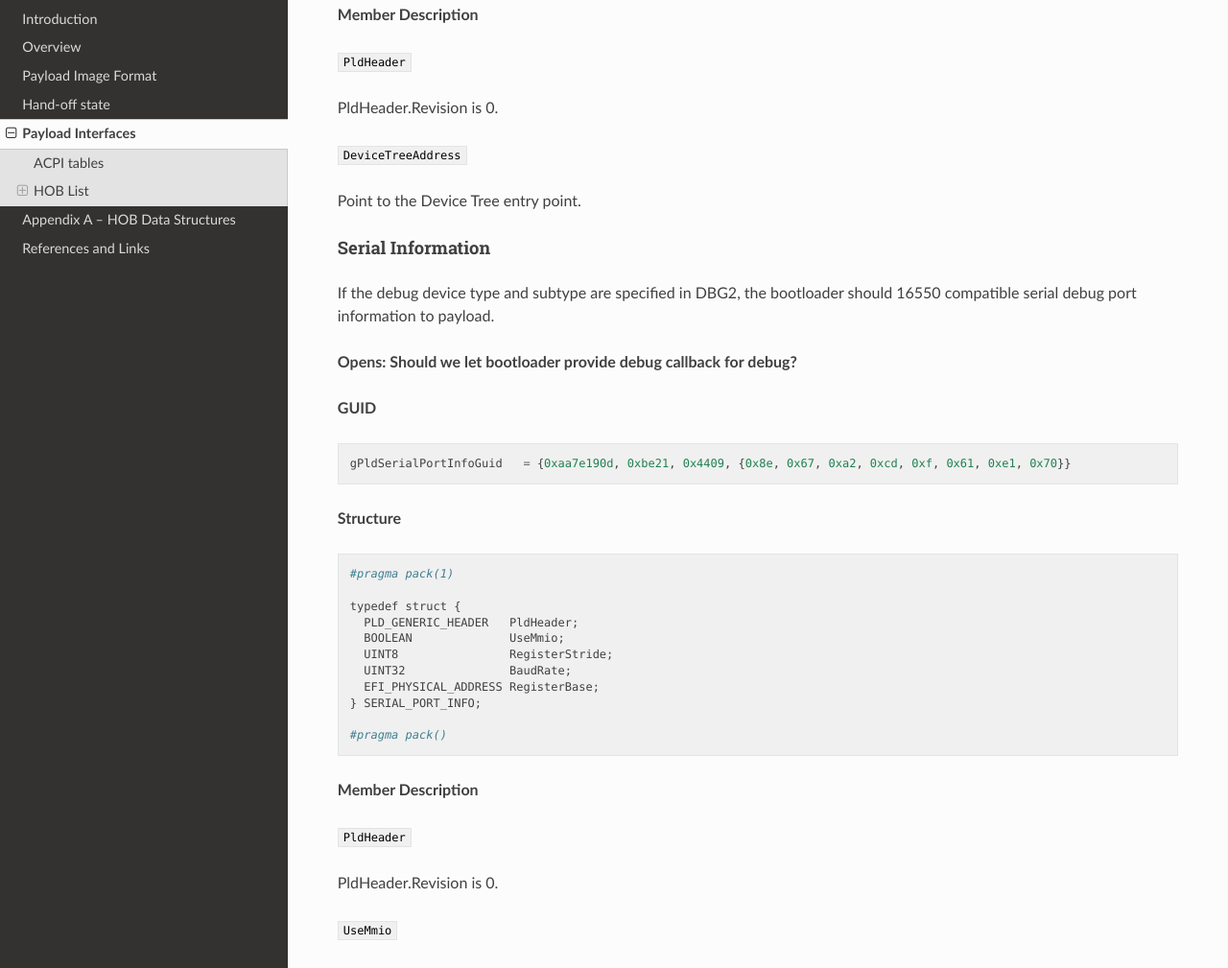
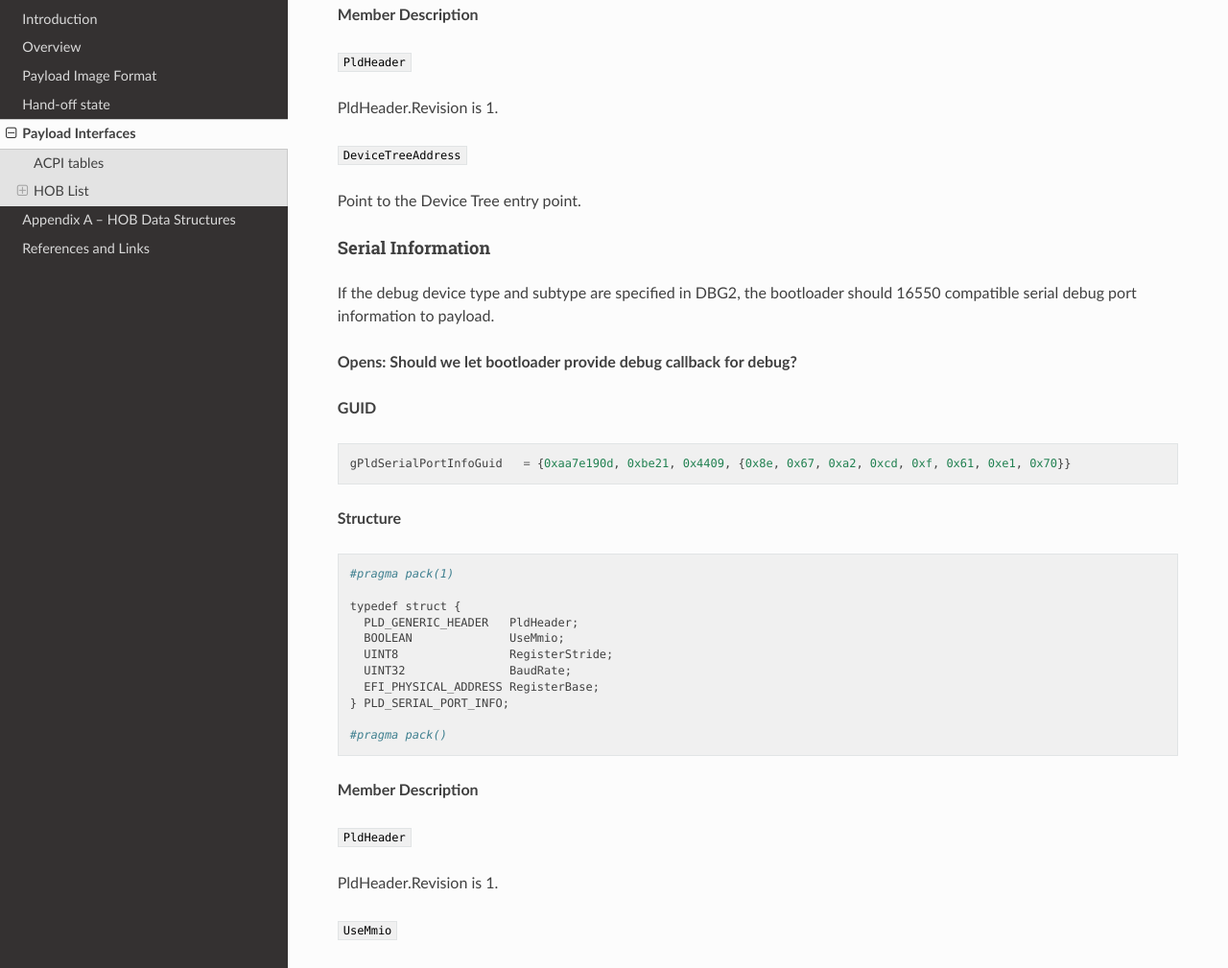
Before and after one commit to UniversalScalableFirmware/documentation, a Sphinx documentation site: the page built from source/payload-interfaces/index.rst, in a window 1280 px wide and 1400 px high, scrolled down 4861 px. Shown: the part 155-1164 px from the top of the window at 96% size. Built offline with Sphinx 7.4.7 and the Read the Docs theme 2.0.0, drawn with Linux system fonts in a browser that asks for light colours; some of the changed text lies outside the part shown.

Commit message:
Add PLD_ prefix to SERIAL_PORT_INFO and use 1 as initial revision
Signed-off-by: Ray Ni <ray.ni@intel.com>

```diff
--- a/source/payload-interfaces/index.rst
+++ b/source/payload-interfaces/index.rst
@@ -194,7 +194,7 @@ The bootloader should pass ACPI table the payload. So that the payload could get
 
 ``PldHeader``
 
-PldHeader.Revision is 0.
+PldHeader.Revision is 1.
 
 ``Rsdp``
 
@@ -230,7 +230,7 @@ The bootloader might pass SMBIOS table to the payload. So that the payload could
 
 ``PldHeader``
 
-PldHeader.Revision is 0.
+PldHeader.Revision is 1.
 
 ``SmBiosEntryPoint``
 
@@ -266,7 +266,7 @@ The bootloader might pass Device Tree to the payload. So that the payload could
 
 ``PldHeader``
 
-PldHeader.Revision is 0.
+PldHeader.Revision is 1.
 
 ``DeviceTreeAddress``
 
@@ -299,7 +299,7 @@ to payload.
     UINT8                RegisterStride;
     UINT32               BaudRate;
     EFI_PHYSICAL_ADDRESS RegisterBase;
-  } SERIAL_PORT_INFO;
+  } PLD_SERIAL_PORT_INFO;
 
   #pragma pack()
 
@@ -307,7 +307,7 @@ to payload.
 
 ``PldHeader``
 
-PldHeader.Revision is 0.
+PldHeader.Revision is 1.
 
 ``UseMmio``
 
```
